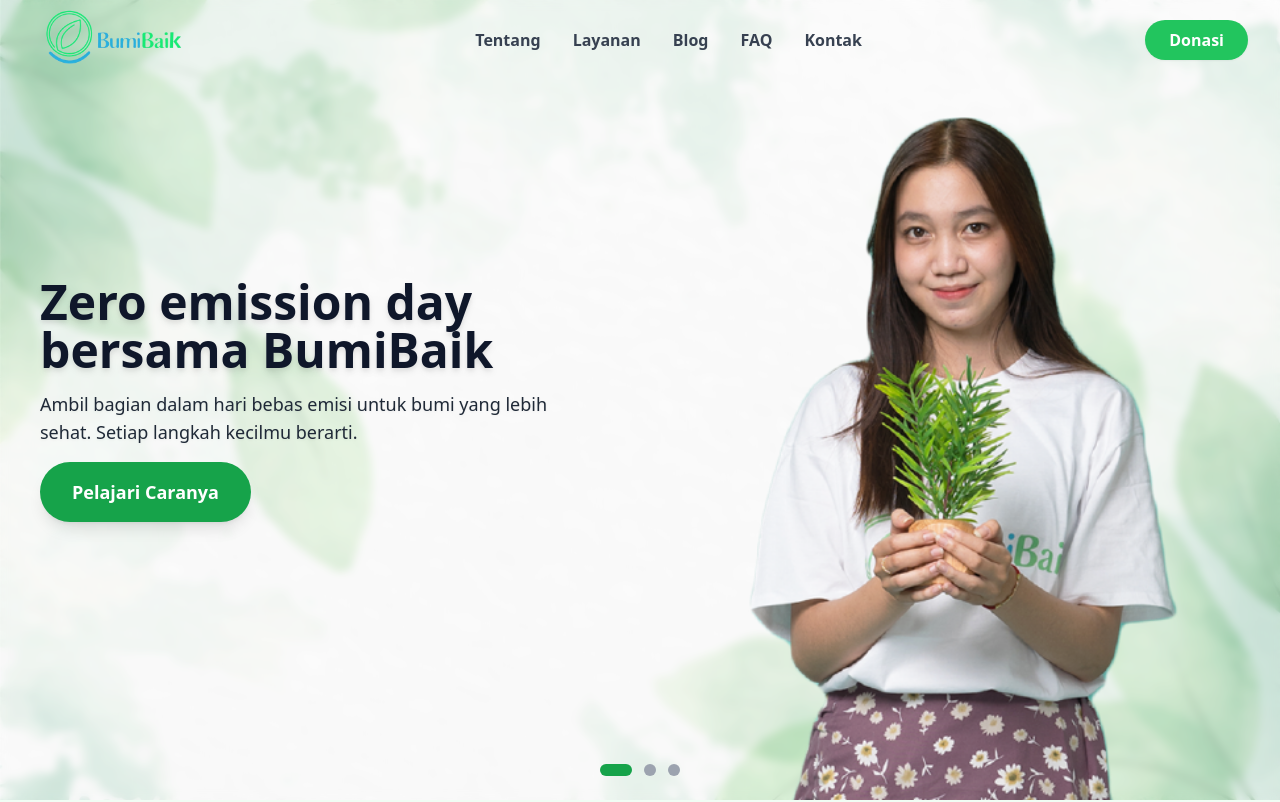
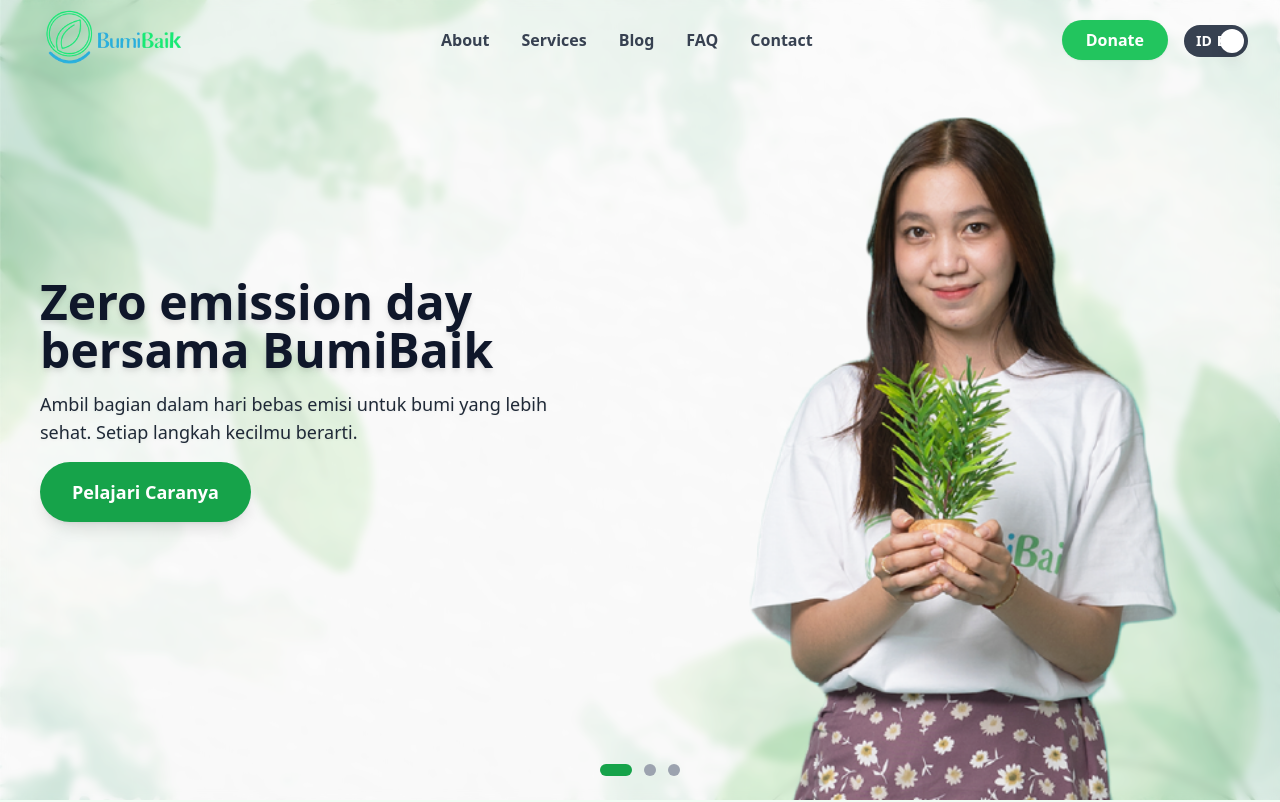
Before and after one commit to akaneyama/bumba-reactjs, a React (Vite) app: page / in a window 1280 px wide. Shown: the top 802 px of the page. Built offline with nearby package versions, Linux system fonts and the light colour scheme.

Commit message:
UPDATE: traslate

```diff
--- a/package.json
+++ b/package.json
@@ -13,9 +13,12 @@
     "axios": "^1.11.0",
     "daffawebsite": "file:",
     "framer-motion": "^12.23.12",
+    "i18next": "^25.5.2",
+    "i18next-browser-languagedetector": "^8.2.0",
     "react": "^19.1.1",
     "react-confetti": "^6.4.0",
     "react-dom": "^19.1.1",
+    "react-i18next": "^15.7.3",
     "react-icons": "^5.5.0",
     "react-lazy-load-image-component": "^1.6.3",
     "react-router-dom": "^7.8.2"
--- a/src/components/Header.jsx
+++ b/src/components/Header.jsx
@@ -1,34 +1,23 @@
 import React, { useState, useEffect } from "react";
+import { useTranslation } from 'react-i18next';
 import logobumibaik from '../assets/bumibaiklogo2.png';
 import { HiMenu, HiX } from 'react-icons/hi';
 import { FaInstagram, FaWhatsapp } from 'react-icons/fa';
-
-const navLinks = [
-  { href: "#tentang", label: "Tentang" },
-  { href: "#layanan", label: "Layanan" },
-  { href: "#blog", label: "Blog" },
-  { href: "#faq", label: "FAQ" },
-  { href: "#kontak", label: "Kontak" },
-
-];
+import LanguageSwitch from './LanguageSwitch';
 
 function Header() {
+  const { t, i18n } = useTranslation();
   const [isOpen, setIsOpen] = useState(false);
-  const [isScrolled, setIsScrolled] = useState(false);
 
-  useEffect(() => {
-    const handleScroll = () => {
-      if (window.scrollY > 10) {
-        setIsScrolled(true);
-      } else {
-        setIsScrolled(false);
-      }
-    };
-    window.addEventListener('scroll', handleScroll);
-    return () => {
-      window.removeEventListener('scroll', handleScroll);
-    };
-  }, []);
+
+  const navLinks = [
+    { href: "#tentang", label: t('header.nav.about') },
+    { href: "#layanan", label: t('header.nav.services') },
+    { href: "#blog", label: t('header.nav.blog') },
+    { href: "#faq", label: t('header.nav.faq') },
+    { href: "#kontak", label: t('header.nav.contact') },
+  ];
+
 
 
   useEffect(() => {
@@ -42,13 +31,14 @@ function Header() {
     };
   }, [isOpen]);
 
-
   const handleLinkClick = () => {
     setIsOpen(false);
   };
 
+
+
   return (
-    <header className="sticky top-0 z-50 transition-all duration-300  bg-transparent">
+    <header className="sticky top-0 z-50 transition-all duration-300 bg-transparent">
       <div className="container mx-auto px-4 sm:px-6 lg:px-8">
         <nav className="flex items-center justify-between h-20">
           <a href="#home" className="flex-shrink-0">
@@ -74,8 +64,12 @@ function Header() {
               href="#donasi"
               className="hidden md:inline-block bg-green-500 text-white font-bold py-2 px-6 rounded-full hover:bg-green-600 transition-all duration-300 shadow-sm"
             >
-              Donasi
+              {t('header.donateButton')}
             </a>
+
+            <div className="mt-2">
+              <LanguageSwitch />
+            </div>
             <button
               onClick={() => setIsOpen(!isOpen)}
               className="md:hidden text-gray-800 text-3xl focus:outline-none z-50"
@@ -89,56 +83,38 @@ function Header() {
       <div
         className={`fixed inset-0 z-40 transform transition-transform duration-300 ease-in-out md:hidden ${
           isOpen ? 'translate-x-0' : 'translate-x-full'
-        }
-        /* --- Latar Belakang Gradient --- */
-        bg-gradient-to-b from-green-50 to-white
-        `}
+        } bg-gradient-to-b from-green-50 to-white`}
       >
         <div className="flex flex-col h-full safe-area-padding">
-          {/* seng dari array menu diatas */}
           <div className="flex flex-col items-center justify-center flex-grow pt-20">
             {navLinks.map((link, index) => (
               <a
                 key={link.label}
                 href={link.href}
                 onClick={handleLinkClick}
-
-                className={`
-                  block py-4 text-3xl font-semibold text-gray-800 hover:text-green-600
-                  transition-all duration-500 ease-out
-                  ${isOpen ? 'opacity-100 translate-y-0' : 'opacity-0 translate-y-4'}
-                `}
-                /* --- animasi keatas wer wer --- */
+                className={`block py-4 text-3xl font-semibold text-gray-800 hover:text-green-600 transition-all duration-500 ease-out ${isOpen ? 'opacity-100 translate-y-0' : 'opacity-0 translate-y-4'}`}
                 style={{ transitionDelay: `${index * 100 + 300}ms` }}
               >
                 {link.label}
               </a>
             ))}
 
-            {/* --- tambah i garis --- */}
             <hr className={`my-6 w-1/2 border-gray-300 transition-opacity duration-500 ease-out ${isOpen ? 'opacity-100' : 'opacity-0'}`} style={{ transitionDelay: '800ms' }} />
 
             <a
               href="#donasi"
               onClick={handleLinkClick}
-              className={`
-                bg-green-500 text-white font-bold py-3 px-10 rounded-full text-lg hover:bg-green-600 transition-all duration-500 shadow-lg
-                ${isOpen ? 'opacity-100 scale-100' : 'opacity-0 scale-90'}
-              `}
+              className={`bg-green-500 text-white font-bold py-3 px-10 rounded-full text-lg hover:bg-green-600 transition-all duration-500 shadow-lg ${isOpen ? 'opacity-100 scale-100' : 'opacity-0 scale-90'}`}
               style={{ transitionDelay: '900ms' }}
             >
-              Donasi
+              {t('header.donateButton')}
             </a>
           </div>
 
-          {/* --- bawah seng biasane buat instagram --- */}
-          <div className={`
-            flex justify-center items-center space-x-6 p-8
-            transition-opacity duration-500 ease-out
-            ${isOpen ? 'opacity-100' : 'opacity-0'}
-            `}
-            style={{ transitionDelay: '1000ms' }}
-          >
+          <div className={`flex justify-center items-center space-x-6 p-8 transition-opacity duration-500 ease-out ${isOpen ? 'opacity-100' : 'opacity-0'}`} style={{ transitionDelay: '1000ms' }}>
+
+
+
             <a href="https://instagram.com" target="_blank" rel="noopener noreferrer" className="text-gray-500 hover:text-green-600">
               <FaInstagram size={28} />
             </a>
--- /dev/null
+++ b/src/components/LanguageSwitch.jsx
@@ -0,0 +1,38 @@
+import React from 'react';
+import { useTranslation } from 'react-i18next';
+
+function LanguageSwitch() {
+  const { i18n } = useTranslation();
+
+
+  const isIndonesian = i18n.language === 'id';
+
+
+  const toggleLanguage = () => {
+    const newLang = isIndonesian ? 'en' : 'id';
+    i18n.changeLanguage(newLang);
+  };
+
+  return (
+    <button
+      onClick={toggleLanguage}
+
+      className={`relative inline-flex items-center h-8 w-16 cursor-pointer rounded-full transition-colors duration-300 focus:outline-none focus:ring-2 focus:ring-offset-2 focus:ring-green-500 ${
+        isIndonesian ? 'bg-green-500' : 'bg-gray-700'
+      }`}
+    >
+
+      <span className="absolute left-3 text-sm font-bold text-white">ID</span>
+      <span className="absolute right-3 text-sm font-bold text-white">EN</span>
+
+
+      <span
+        className={`absolute inline-block h-6 w-6 transform rounded-full bg-white shadow-lg transition-transform duration-300 ease-in-out ${
+          isIndonesian ? 'translate-x-1' : 'translate-x-9'
+        }`}
+      />
+    </button>
+  );
+}
+
+export default LanguageSwitch;
--- a/src/components/ProgramKami.jsx
+++ b/src/components/ProgramKami.jsx
@@ -1,7 +1,7 @@
 import React from 'react';
 
-import reactIcon from '../assets/react.svg';
-import imgkalkulatorkarbon from '../assets/KalkulatorKarbon.png';
+
+import imgkalkulatorkarbon from '../assets/kalkulatorkarbon.png';
 import imgCsrprovider from '../assets/csrprovider.png';
 import imgGeotagging from '../assets/geotagging.png';
 import imgDonasipohon from '../assets/donasipohon.png';
--- /dev/null
+++ b/src/i18n.jsx
@@ -0,0 +1,33 @@
+import i18n from 'i18next';
+import { initReactI18next } from 'react-i18next';
+import LanguageDetector from 'i18next-browser-languagedetector';
+
+// Import file terjemahan
+import translationEN from './locales/en/translation.json';
+import translationID from './locales/id/translation.json';
+
+const resources = {
+  en: {
+    translation: translationEN
+  },
+  id: {
+    translation: translationID
+  }
+};
+
+i18n
+  .use(LanguageDetector) // Mendeteksi bahasa pengguna
+  .use(initReactI18next) // Mengikat i18next dengan react
+  .init({
+    resources,
+    fallbackLng: 'id', // Bahasa default jika deteksi gagal
+    interpolation: {
+      escapeValue: false // React sudah aman dari XSS
+    },
+    detection: {
+      order: ['cookie', 'localStorage', 'navigator', 'htmlTag'],
+      caches: ['cookie', 'localStorage'],
+    }
+  });
+
+export default i18n;
--- /dev/null
+++ b/src/locales/en/translation.json
@@ -0,0 +1,14 @@
+{
+    "header":{
+        "nav": {
+            "about": "About",
+            "services": "Services",
+            "blog": "Blog",
+            "faq": "FAQ",
+            "contact": "Contact"
+        },
+    "donateButton": "Donate"
+    }
+
+
+  }
--- /dev/null
+++ b/src/locales/id/translation.json
@@ -0,0 +1,13 @@
+
+  {
+    "header":{
+        "nav": {
+            "about": "Tentang",
+            "services": "Layanan",
+            "blog": "Blog",
+            "faq": "FAQ",
+            "contact": "Kontak"
+          },
+          "donateButton": "Donasi"
+    }
+}
--- a/src/main.jsx
+++ b/src/main.jsx
@@ -6,6 +6,7 @@ import ReactDOM from 'react-dom/client'
 import { BrowserRouter } from 'react-router-dom'
 import App from './App.jsx'
 import './index.css'
+import './i18n';
 
 ReactDOM.createRoot(document.getElementById('root')).render(
   <React.StrictMode>
```
Also changed, not shown: 1 other file (tests, documents, lock files or other folders).
